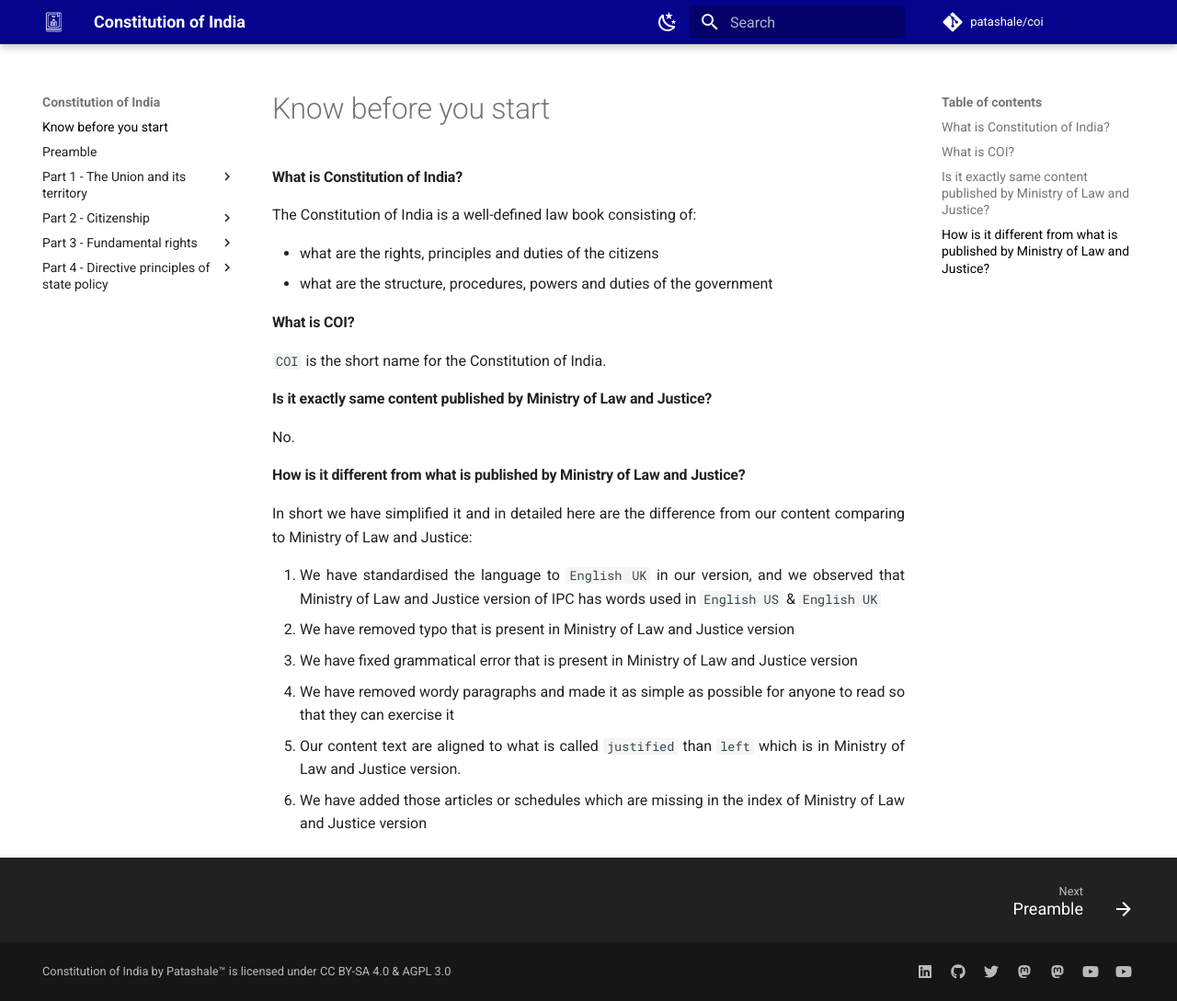
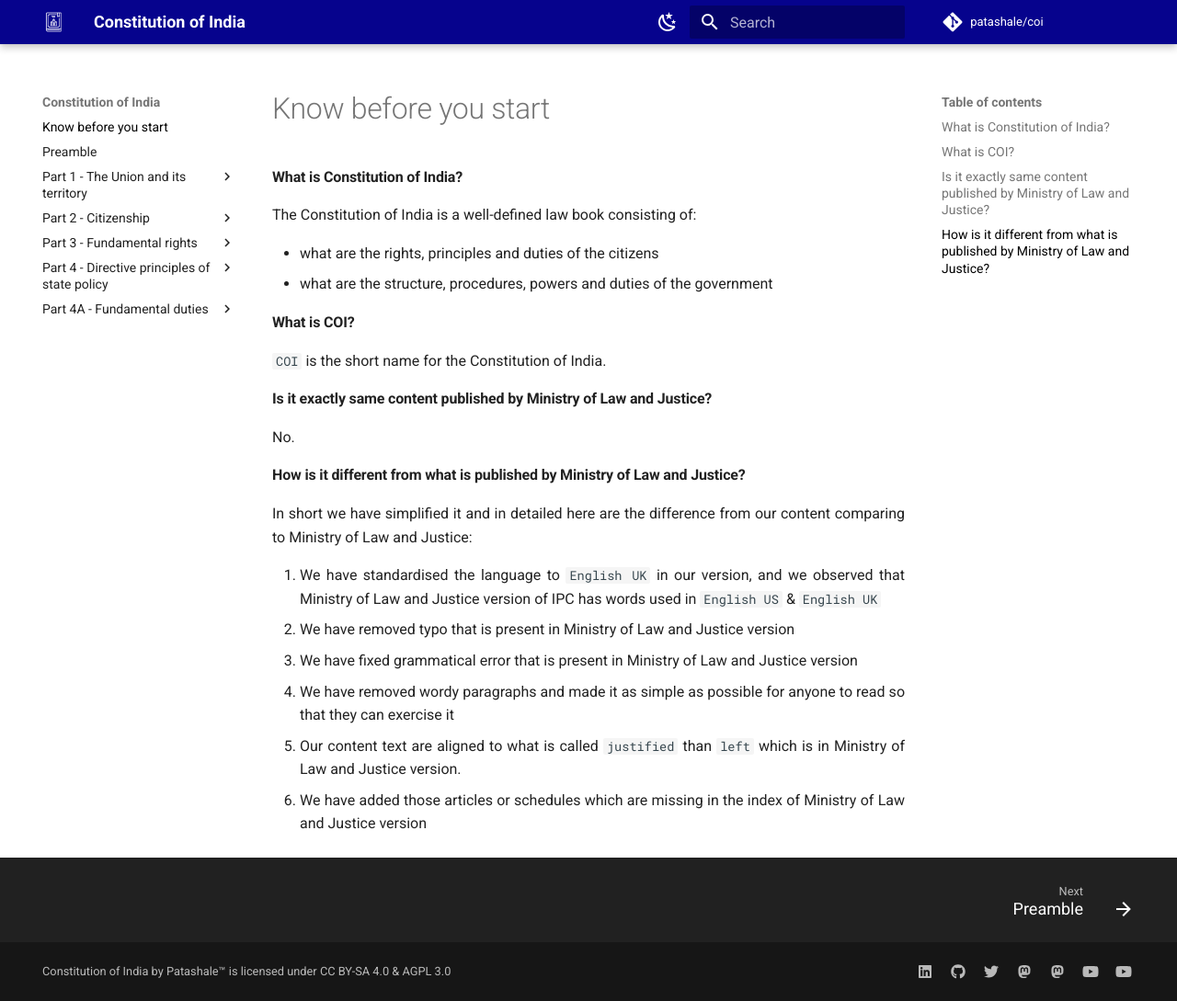
Before and after one commit to patashale/coi, an MkDocs documentation site: the page built from docs/index.md, in a window 1280 px wide and 1089 px high. Shown: the whole window at 92% size. Built offline with MkDocs 1.6.1 and Material for MkDocs 9.7.7, drawn with Linux system fonts in a browser that asks for light colours; comment, search, counter and statistics services are not loaded.

Commit message:
add part-four-a to nav

```diff
--- a/mkdocs.yml
+++ b/mkdocs.yml
@@ -133,5 +133,7 @@ nav:
     - Article 49: en/49.md
     - Article 50: en/50.md
     - Article 51: en/51.md
+  - Part 4A - Fundamental duties:
+    - Article 51A: en/51A.md
 
 copyright: <a property="dct:title" rel="cc:attributionURL" href="https://www.patashale.in/coi">Constitution of India</a> by <a rel="cc:attributionURL dct:creator" property="cc:attributionName" href="https://www.github.com/patashale">Patashale™</a> is licensed under <a href="https://creativecommons.org/licenses/by-sa/4.0/?ref=chooser-v1" target="_blank" rel="license noopener noreferrer" style="display:inline-block;">CC BY-SA 4.0</a> & <a href="https://www.gnu.org/licenses/agpl-3.0" target="_blank" rel="license noopener noreferrer" style="display:inline-block;">AGPL 3.0</a>
```
